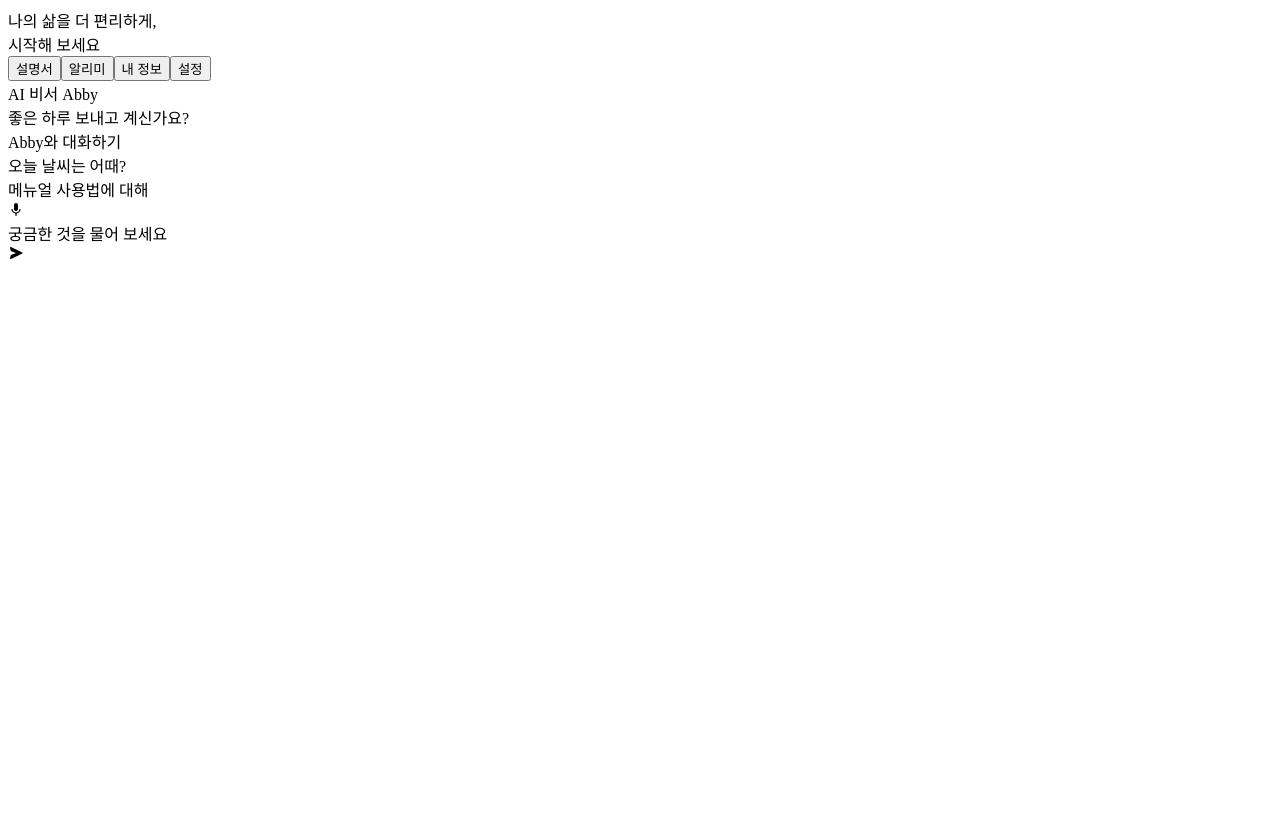
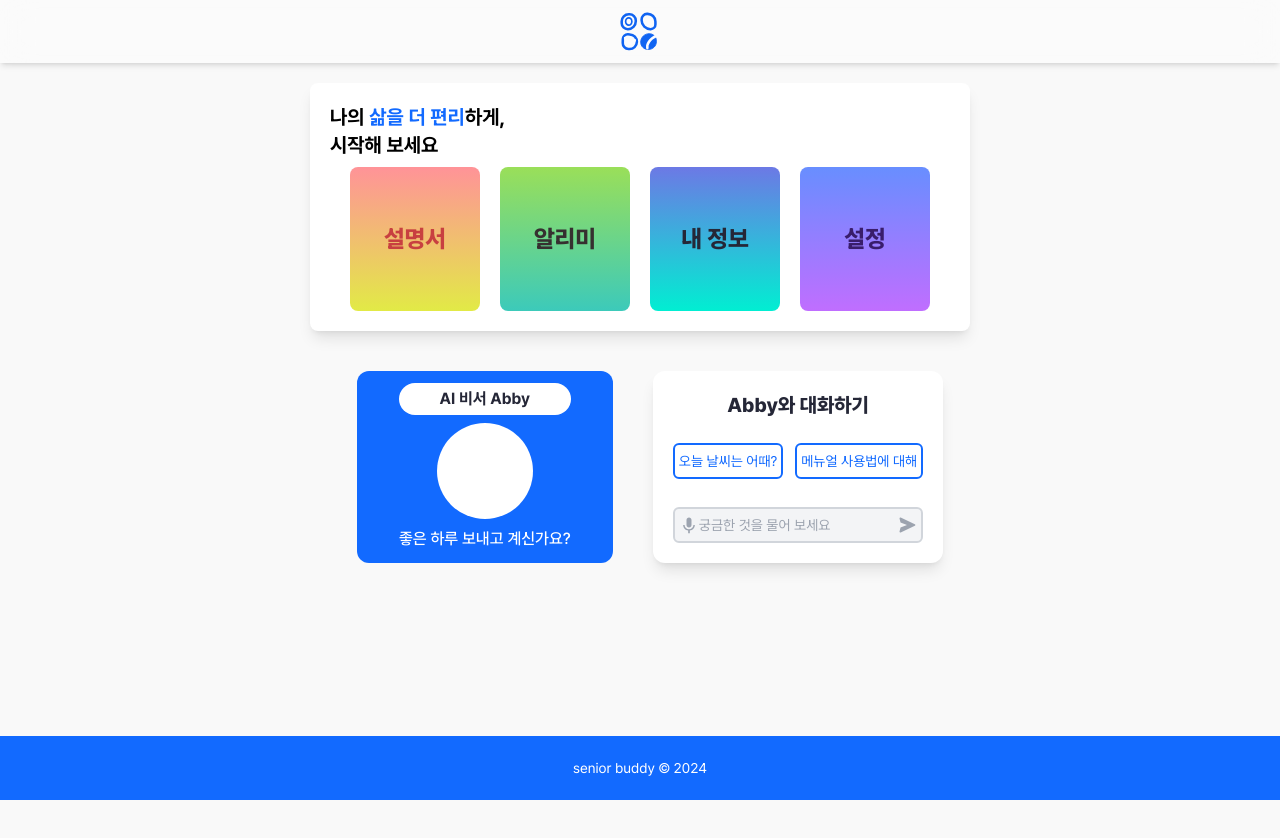
Before and after one commit to seniorBuddy/seniorBuddy-client, a Next.js app: page / in a window 1280 px wide. Shown: the top 838 px of the page. Before the commit the page ends 800 px from the top, so only its background shows below. Built offline with nearby package versions, Linux system fonts and the light colour scheme.

Commit message:
의존성 충돌 해결

```diff
--- /dev/null
+++ b/src/app/layout.tsx
@@ -0,0 +1,47 @@
+import type { Metadata } from "next";
+import localFont from "next/font/local";
+import "./globals.css";
+import Image from 'next/image';
+import LogoSvg from '../app/assets/logo.svg';
+import Link from 'next/link';
+import Footer from "@/components/footer";
+
+
+const pretendard = localFont({
+  src: "./fonts/PretendardVariable.woff2",
+  variable: "--font-pretendard",
+});
+
+export const metadata: Metadata = {
+  title: "Create Next App",
+  description: "Generated by create next app",
+};
+
+export default function RootLayout({
+  children,
+}: Readonly<{
+  children: React.ReactNode;
+}>) {
+  return (
+    <html lang="en">
+      <body className={pretendard.variable}>
+        <main className="font-pretendard min-h-screen">
+        {/* Header */}
+          <header className="sticky top-0 z-10 shadow-md backdrop-filter backdrop-blur-lg bg-opacity-30">
+          <div className="bg-white flex items-center justify-center bg-opacity-30">
+                <Link href={'/'}>
+                <Image src={LogoSvg} alt="logo" className="my-3 max-w-10 m-auto"/>
+                </Link>
+            </div>
+          </header>
+        {/* Main Section */}
+          <section className="min-h-screen flex-grow max-w-[700px] m-auto">
+            {children}
+          </section>
+        {/* Footer */}
+         <Footer />
+        </main>
+      </body>
+    </html>
+  );
+}
```
